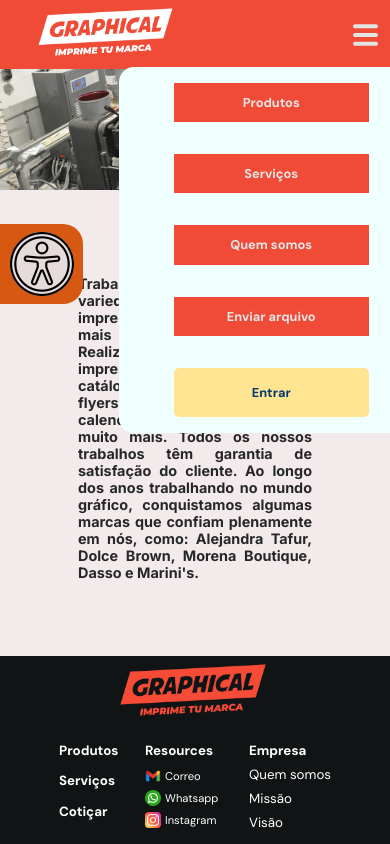
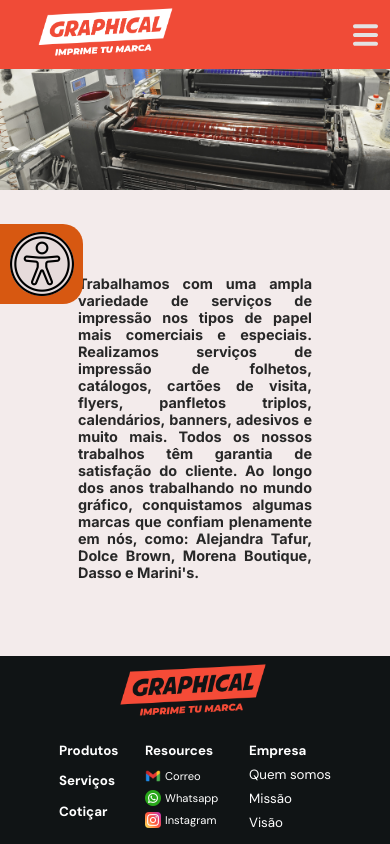
Before and after one commit to joseCarlosAndrade/graphical-services-website, a React (Create React App) app in the folder frontend/: page /#/ in a window 390 px wide. Built offline with nearby package versions, Linux system fonts and the light colour scheme; no server answers.

Commit message:
header finished with responsv

```diff
--- a/frontend/src/components/MobileMenu/MobileMenu.tsx
+++ b/frontend/src/components/MobileMenu/MobileMenu.tsx
@@ -18,7 +18,7 @@ export interface MobileMenuProps {
 function MobileMenu({ currentAction, setCurrentAction, headerFontSize, logged, logOut, loggedIn, changeAction }: MobileMenuProps) {
   return (
     <>
-    <div className='mobile-menu--container slide'>
+    <div className='mobile-menu--container'>
       <Link to='/products-page' style={{textDecoration : 'none'}}>
         <button tabIndex={-1} style={{ fontSize: `${headerFontSize}rem` , fontFamily: "DM Sans, sans-serif", textDecoration : "none"}} className="mobile-menu--navbar--button fill" >Produtos   </button>
       </Link>
--- a/frontend/src/components/MobileMenu/mobilemenu.css
+++ b/frontend/src/components/MobileMenu/mobilemenu.css
@@ -34,7 +34,7 @@
     /* right: 0; */
 }
 
-@media screen and (max-width: 400px) {
+@media screen and (max-width: 600px) {
     .mobile-menu--container {
 
         width: 70vw;
@@ -42,7 +42,7 @@
     }
 
     .slide {
-        transform: translateX(-60vw)
+        transform: translateX(-69vw)
     }
 
     .mobile-menu--container button {
--- a/frontend/src/components/sections/SectionServicePage/sectionservicepage.css
+++ b/frontend/src/components/sections/SectionServicePage/sectionservicepage.css
@@ -54,10 +54,13 @@
     }
 }
 
-@media screen and(max-width: 570px) {
+@media screen and (max-width: 574px) {
     .sectionServices {
         /* margin-bottom: 40rem; */
         margin-top: 0;
+    }
+    .sectionServices {
+        margin-bottom: 8rem;
     }
 }
 
```
